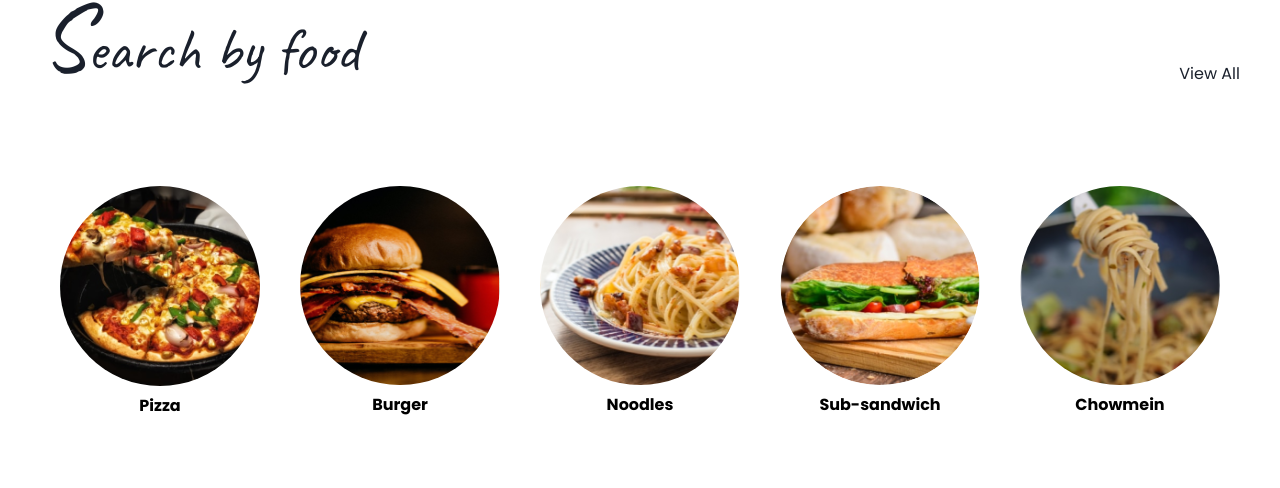
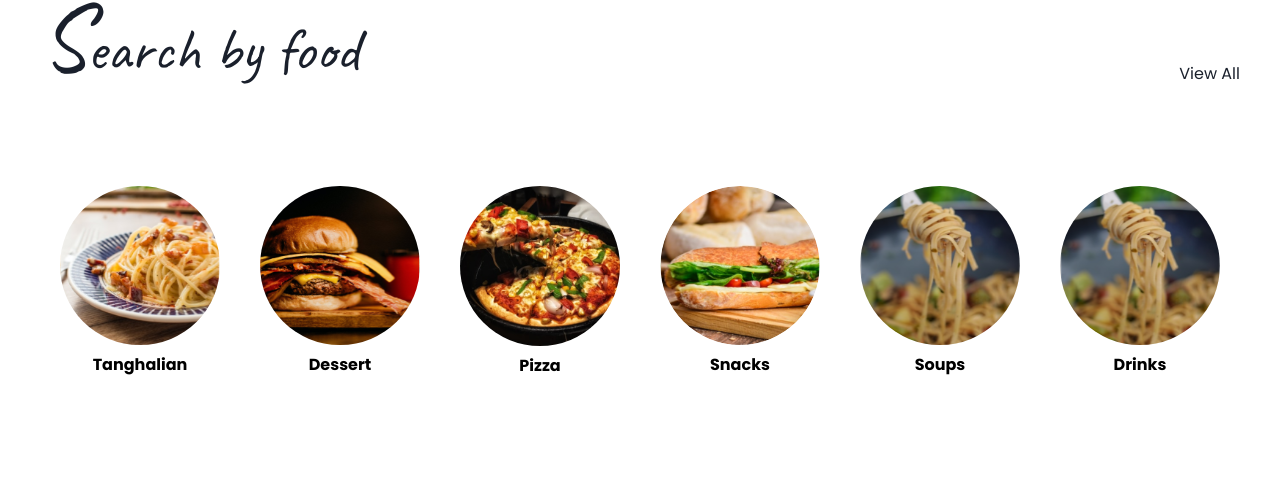
Before and after one commit to MingoMango17/KahayagFE, a Next.js app: page / in a window 1280 px wide. Shown: the part 1768-2256 px from the top of the page. Built offline with nearby package versions, Linux system fonts and the light colour scheme.

Commit message:
fixed homepage

```diff
--- a/src/app/home/page.tsx
+++ b/src/app/home/page.tsx
@@ -117,11 +117,13 @@ const HomePage = () => {
           priority
           layout="responsive"
         /> */}
+        <SearchFood imageUrl="/noodles.svg" title="Tanghalian" />
+        <SearchFood imageUrl="/burger.svg" title="Dessert" />
         <SearchFood imageUrl="/pizza.svg" title="Pizza" />
-        <SearchFood imageUrl="/burger.svg" title="Burger" />
-        <SearchFood imageUrl="/noodles.svg" title="Noodles" />
-        <SearchFood imageUrl="/sandwich.svg" title="Sub-sandwich" />
-        <SearchFood imageUrl="/chowmein.svg" title="Chowmein" />
+        <SearchFood imageUrl="/sandwich.svg" title="Snacks" />
+        <SearchFood imageUrl="/chowmein.svg" title="Soups" />
+        <SearchFood imageUrl="/chowmein.svg" title="Drinks" />
+
       </div>
 
       <div className="flex justify-center mt-20 bg-maroon text-white py-3">
--- a/utils/db.js
+++ b/utils/db.js
@@ -5,8 +5,8 @@ const connectDB = async () => {
   try {
     await mongoose.connect(process.env.MONGODB_URI,{
       dbName: 'Kahayag',
-      useNewUrlParser: true,
-      useUnifiedTopology: true,
+      // useNewUrlParser: true,
+      // useUnifiedTopology: true,
     });
     console.log('Mongodb connected')
     return true;
```
